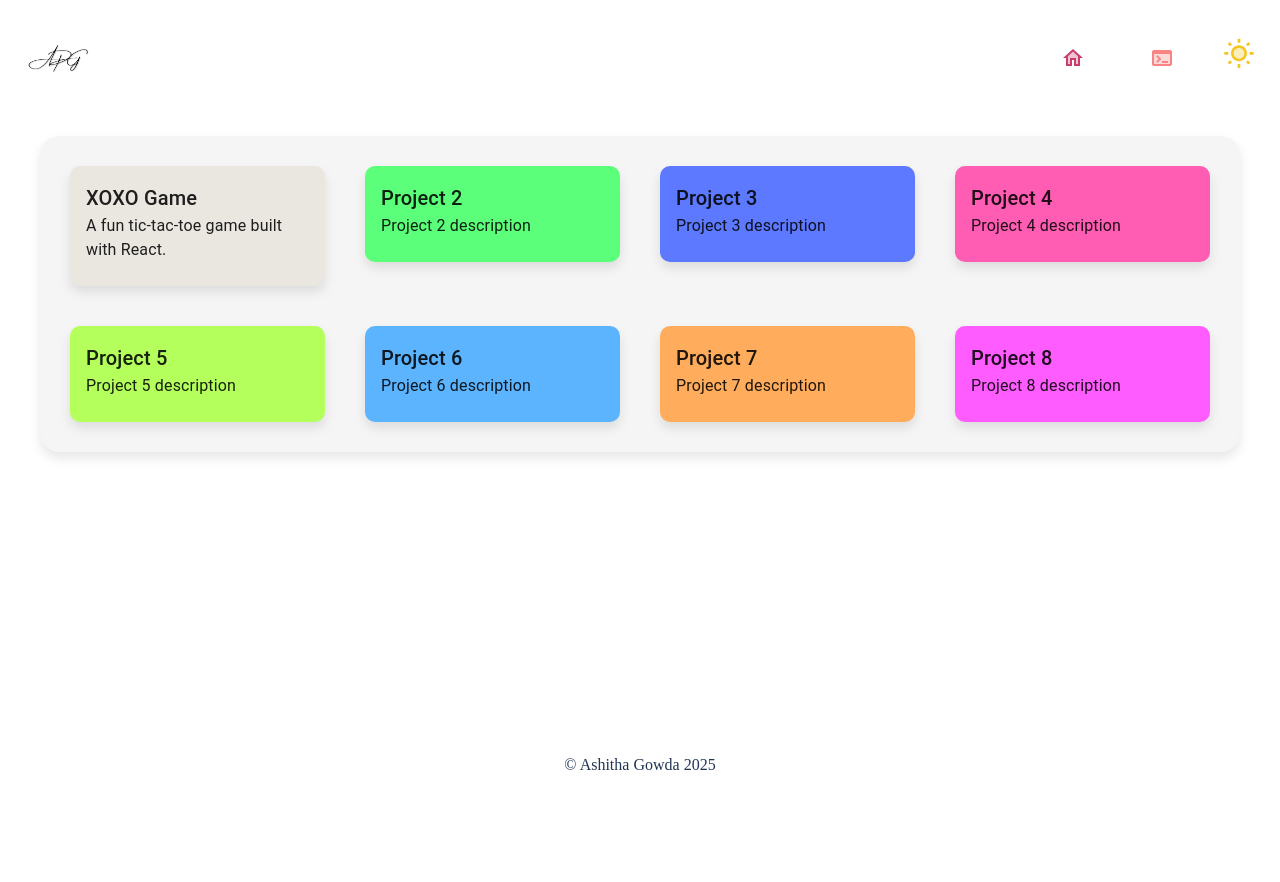
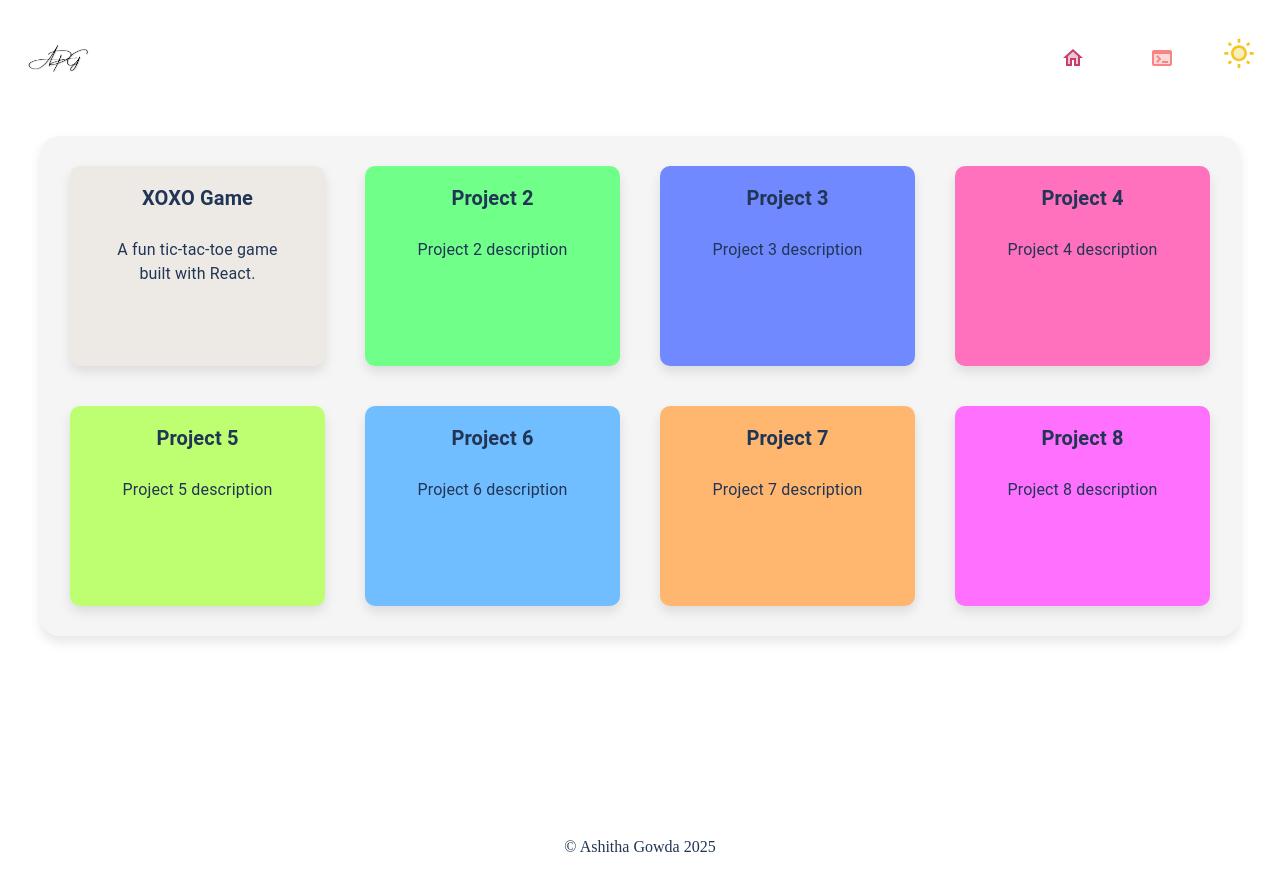
Before and after one commit to AshithaPGowda/portfolio, a Next.js app: page /projects in a window 1280 px wide. Before the commit the page ends 800 px from the top, so only its background shows below. Built offline with nearby package versions, Linux system fonts and the light colour scheme.

Commit message:
added on hover featured highlights to show sneakpeak before the actual reveal

```diff
--- a/src/app/components/projects/projectGrid.js
+++ b/src/app/components/projects/projectGrid.js
@@ -1,4 +1,4 @@
-import React from "react";
+import React, { useState } from "react";
 import { Grid, Card, CardContent, Typography, Tooltip } from "@mui/material";
 import COLOURS from "@/app/colours";
 
@@ -19,10 +19,13 @@ const adjustColor = (color, percentage, lighten = true) => {
         B = Math.max(0, B - Math.round(B * (percentage / 100)));
     }
 
-  return `#${(1 << 24 | (R << 16) | (G << 8) | B).toString(16).slice(1)}`;
+    return `#${((1 << 24) | (R << 16) | (G << 8) | B).toString(16).slice(1)}`;
 };
 
 const ProjectGrid = ({ projects, onCardClick, theme }) => {
+    const maxHeight = 200; // Fixed height for all cards
+    const [hoveredIndex, setHoveredIndex] = useState(null);
+
     return (
         <div
             style={{
@@ -39,7 +42,7 @@ const ProjectGrid = ({ projects, onCardClick, theme }) => {
         >
             <Grid container spacing={5} justifyContent="center">
                 {projects.map((project, index) => {
-                    const adjustedColor = adjustColor(project.cardBackgroundColor, 20, theme === "LIGHT");
+                    const adjustedColor = adjustColor(project.cardBackgroundColor, 30, theme === "LIGHT");
 
                     return (
                         <Grid item xs={12} sm={6} md={3} key={index}>
@@ -47,22 +50,74 @@ const ProjectGrid = ({ projects, onCardClick, theme }) => {
                             <Tooltip title={project.toolTipText} placement="top">
                                 <Card
                                     onClick={() => onCardClick(project)}
+                                    onMouseEnter={() => setHoveredIndex(index)}
+                                    onMouseLeave={() => setHoveredIndex(null)}
                                     sx={{
                                         cursor: "pointer",
                                         backgroundColor: adjustedColor,
                                         borderRadius: project.cardBorderRadius || "10px",
-                                        boxShadow: theme === "LIGHT" ? "0 6px 12px rgba(0, 0, 0, 0.1)" : "0 6px 12px rgba(0, 0, 0, 0.5)",
+                                        boxShadow:
+                                            theme === "LIGHT"
+                                                ? "0 6px 12px rgba(0, 0, 0, 0.1)"
+                                                : "0 6px 12px rgba(0, 0, 0, 0.5)",
                                         transition: "all 0.3s ease", // Smooth transition for all properties
+                                        height: `${maxHeight}px`, // Fixed height for all cards
+                                        display: "flex", // Flexbox for vertical alignment
+                                        flexDirection: "column",
+                                        justifyContent: "space-between",
                                         transform: "scale(1)", // Initial scale
                                         "&:hover": {
-                                            transform: "scale(1.2)", // Enlarge the card on hover
+                                            transform: "scale(1.12)", // Enlarge the card on hover
                                             boxShadow: "0 12px 24px rgba(0, 0, 0, 0.2)", // Add a stronger shadow on hover
                                         },
+                                        textAlign:"center"
                                     }}
                                 >
                                     <CardContent>
-                                        <Typography variant="h6">{project.title}</Typography>
-                                        <Typography>{project.description}</Typography>
+                                        <Typography
+                                            variant="h6"
+                                            style={{
+                                                color: COLOURS[`TEXT_COLOUR_${theme}`],
+                                                fontWeight: "bold",
+                                                textAlign: "center",
+                                            }}
+                                        >
+                                            {project.title}
+                                        </Typography>
+                                        <Typography
+                                            style={{
+                                                color: COLOURS[`TEXT_COLOUR_${theme}`],
+                                                transition: "transform 0.1s ease",
+                                                transform: hoveredIndex === index ? "translateY(-18vh)" : "translateY(0)",
+                                                padding: "3vh"
+                                            }}
+                                        >
+                                            {project.description}
+                                        </Typography>
+                                        {project.features && project.features.length > 0 && (
+                                            <Typography
+                                                component="div" // Use a div to allow block-level styling
+                                                style={{
+                                                    color: COLOURS[`TEXT_COLOUR_${theme}`],
+                                                    opacity: hoveredIndex === index ? 1 : 0, // Show features only on hover
+                                                    transform: hoveredIndex === index ? "translateY(-11vh)" : "translateY(0)", // Subtle animation
+                                                    transition: "opacity 0.3s ease, transform 0.3s ease",
+                                                    textAlign: "left", // Align points to the left for better readability
+                                                    marginTop: "10px",
+                                                }}
+                                            >
+                                                <ul style={{ margin: 0, paddingLeft: "20px", listStyleType: "disc" }}>
+                                                    {" "}
+                                                    {/* Styled unordered list */}
+                                                    {project.highlightFeatures.map((feature, i) => (
+                                                        <li key={i} style={{ marginBottom: "5px", fontSize: "0.9rem" }}>
+                                                            {" "}
+                                                            {feature}
+                                                        </li>
+                                                    ))}
+                                                </ul>
+                                            </Typography>
+                                        )}
                                     </CardContent>
                                 </Card>
                             </Tooltip>
--- a/src/app/myProjects.js
+++ b/src/app/myProjects.js
@@ -22,6 +22,11 @@ CONSTANT.PROJECTS = [
           "Save and resume game feature",
           "AI-powered opponent",
       ],
+      highlightFeatures: [
+        "Single and multiplayer modes",
+        "AI-powered opponent",
+        "Click on card for more information"
+    ],
     },
     {
       title: "Project 2",
```
Lines whose indentation alone changed are shown as unchanged.
